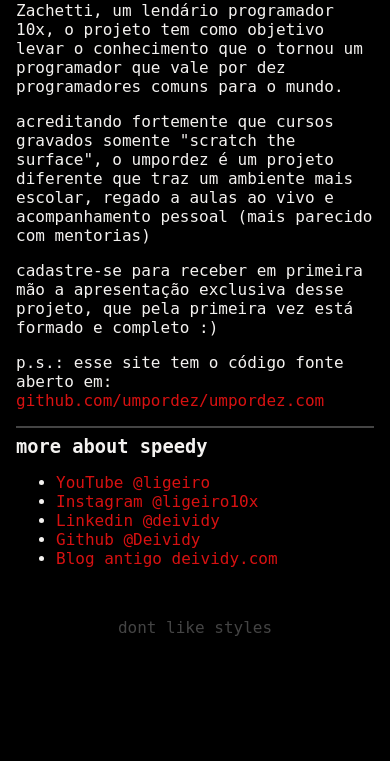
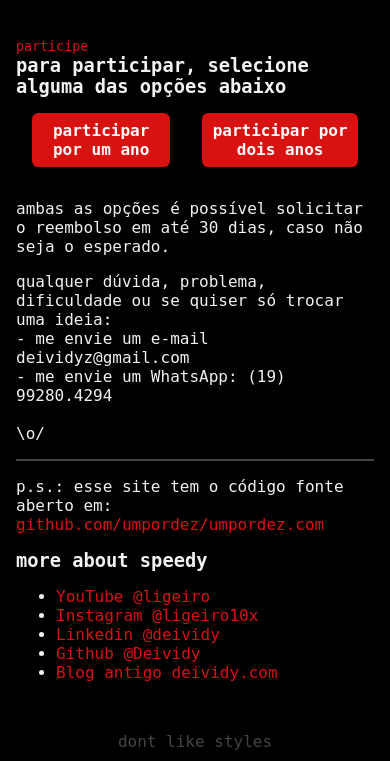
Before and after one commit to umpordez/umpordez.com, a Node server app: page / in a window 390 px wide. Shown: the part 446-1207 px from the top of the page. Before the commit the page ends 1082 px from the top, so only its background shows below. Run offline with Node 20, Linux system fonts and the light colour scheme; some web fonts are replaced.

Commit message:
LAUUUUNCH!!! \o/

```diff
--- a/public/index.html
+++ b/public/index.html
@@ -26,10 +26,10 @@
         <div class='no-style-header'>
             <div class='no-style-header'>
                 <h1>umpordez</h1>
-                <i>04 de abril será apresentado o projeto</i>
+                <i>YAAAAAY!!!</i>
                 <p>
-                    Enviar o seu e-mail você deve, <br />para assistir e compreender:
-                    {get} https://umpordez.com.br/join/seuemail@dominio.algo
+                    saiba mais sobre o projeto acessando:
+                    <a href='https://vimeo.com/695424211/1c6adb9179'>https://vimeo.com/695424211/1c6adb9179</a>
                 </p>
                 <hr />
             </div>
@@ -45,15 +45,10 @@
                             to validate this in our own speedy way :D
                         -->
                         <p>
-                        <i>04 de abril será apresentado o projeto</i>
+                        <i>assista o video abaixo para saber como funciona o projeto</i>
                         </p>
-                        <input
-                                type='text'
-                                name='email'
-                                maxlength='200'
-                                placeholder='Seu e-mail, aqui deve colocar.' />
 
-                        <button type='submit'>wait for it</button>
+                        <iframe src="https://player.vimeo.com/video/695424211?h=1c6adb9179" width="640" height="360" frameborder="0" allow="autoplay; fullscreen; picture-in-picture" allowfullscreen></iframe>
                     </form>
                 </div>
             </section>
@@ -62,32 +57,33 @@
         <footer>
             <main>
                 <section>
-                <small>o que é umpordez?</small>
-                <h3>um novo conceito de escola online (não é curso gravado)</h3>
+                <small>participe</small>
+                <h3>para participar, selecione alguma das opções abaixo</h3>
+
+                <div class='buy-buttons'>
+                    <button id='year' type='button'>participar por um ano</button>
+                    <button id='years' type='button'>participar por dois anos</button>
+                </div>
+                <p>
+                    ambas as opções é possível solicitar o reembolso em até 30 dias, caso não seja o esperado.
+                </p>
+
+                <p>
+                    qualquer dúvida, problema, dificuldade ou se quiser só
+                    trocar uma ideia:
+                    <br />
+                    - me envie um e-mail deividyz@gmail.com <br />
+                    - me envie um WhatsApp: (19) 99280.4294 <br />
+                    <br />
+                    \o/
+                </p>
+
                 <hr />
-                <p>
-                    idealizado por Deividy Metheler Zachetti, um lendário programador 10x,
-                    o projeto tem como objetivo levar o conhecimento que o tornou
-                    um programador que vale por dez programadores comuns para o mundo.
-                </p>
-                <p>
-                    acreditando fortemente que cursos gravados somente
-                    "scratch the surface", o umpordez é um projeto diferente
-                    que traz um ambiente mais escolar, regado a aulas ao vivo e
-                    acompanhamento pessoal (mais parecido com mentorias)
-                </p>
-                <p>
-                    cadastre-se para receber em primeira mão a apresentação
-                    exclusiva desse projeto, que pela primeira vez está
-                    formado e completo :)
-                </p>
 
                 <p>
                     p.s.: esse site tem o código fonte aberto em:<br />
                     <a href='https://github.com/umpordez/umpordez.com'>github.com/umpordez/umpordez.com</a>
                 </p>
-
-                <hr />
                 <h3>more about speedy</h3>
                 <ul>
                     <li><a href='https://youtube.com/c/ligeiro'>YouTube @ligeiro</a></li>
--- a/public/umpordez.css
+++ b/public/umpordez.css
@@ -67,6 +67,10 @@ body.styled > header section .texts {
     justify-content: center;
 }
 
+body.styled > header section .texts p {
+    text-align: center;
+}
+
 body.styled hr {
     border: 1px solid #F4F2F0;
 }
@@ -124,7 +128,18 @@ body.styled > header input:active {
                 0 0 6px red;
 }
 
-body.styled > header button {
+body.styled .buy-buttons {
+    display: flex;
+    flex-direction: row;
+    align-items: center;
+    justify-content: center;
+}
+
+body.styled .buy-buttons button {
+    margin: 1rem;
+}
+
+body.styled button {
     font-family: 'Oxygen Mono', monospace;
     padding: .5em;
     font-size: 1em;
@@ -136,8 +151,8 @@ body.styled > header button {
     font-weight: bold;
 }
 
-body.styled > header button:hover,
-body.styled > header button:active {
+body.styled button:hover,
+body.styled button:active {
     cursor: pointer;
     box-shadow: inset 0 1px 1px rgba(0, 0, 0, 0.1),
                 0 0 6px red;
--- a/public/umpordez.js
+++ b/public/umpordez.js
@@ -85,10 +85,41 @@ window.onload = function() {
 
     tryBindFooterLink();
     tryBindForm();
+
+    document
+        .querySelector('.buy-buttons #year')
+        .addEventListener('click', (ev) => {
+            ev.preventDefault();
+            window.location.href = 'https://p.bravapay.io/060b67f8';
+        });
+
+    document
+        .querySelector('.buy-buttons #years')
+        .addEventListener('click', (ev) => {
+            ev.preventDefault();
+            window.location.href = 'https://p.bravapay.io/f7083d85';
+        });
 }
 
+
+function getWideHeightBasedOnWidth(width, ratio = 1.47) {
+    return Math.round(width / Math.sqrt(Math.pow(ratio, 2) + 1));
+}
+
+function resizeIframe() {
+    const iframeWidth = Math.min(800, window.innerWidth - 60);
+
+    const iframeHeight = getWideHeightBasedOnWidth(iframeWidth);
+    const iframeElement = domqs('iframe');
+
+    iframeElement.width = `${iframeWidth}px`;
+    iframeElement.height = `${iframeHeight}px`;
+}
+
+resizeIframe();
+
 function onResize() {
-
+    resizeIframe();
 }
 
 window.onresize = debounce(onResize, 250);
--- a/send-emails.js
+++ b/send-emails.js
@@ -15,7 +15,7 @@ if (!subject) { throw new Error('A subject, is necessary, you know.'); }
 
 async function emailSender() {
     // yeah, only one email at time, a select at time, super expensive; whatever
-    const emailRows = await knex.select('emails.email').from('emails').where(
+    const emailRows = [ { email: 'deividyz@gmail.com' } ] || await knex.select('emails.email').from('emails').where(
         knex.raw(`not exists (
             -- no injection protection because we trust ourselves ;p
             select
@@ -39,6 +39,7 @@ async function emailSender() {
         const unsubscribeUrl = `https://umpordez.com/leave/${email}`;
 
         await sendEmail(email, subject, templateName, { unsubscribeUrl });
+        return;
         await knex('email_sent').insert({
             email,
             subject,
```
Also changed, not shown: emails/launch.html (added, +36 -0 lines), migrations/20220403213222_add-all-emails.js (added).
